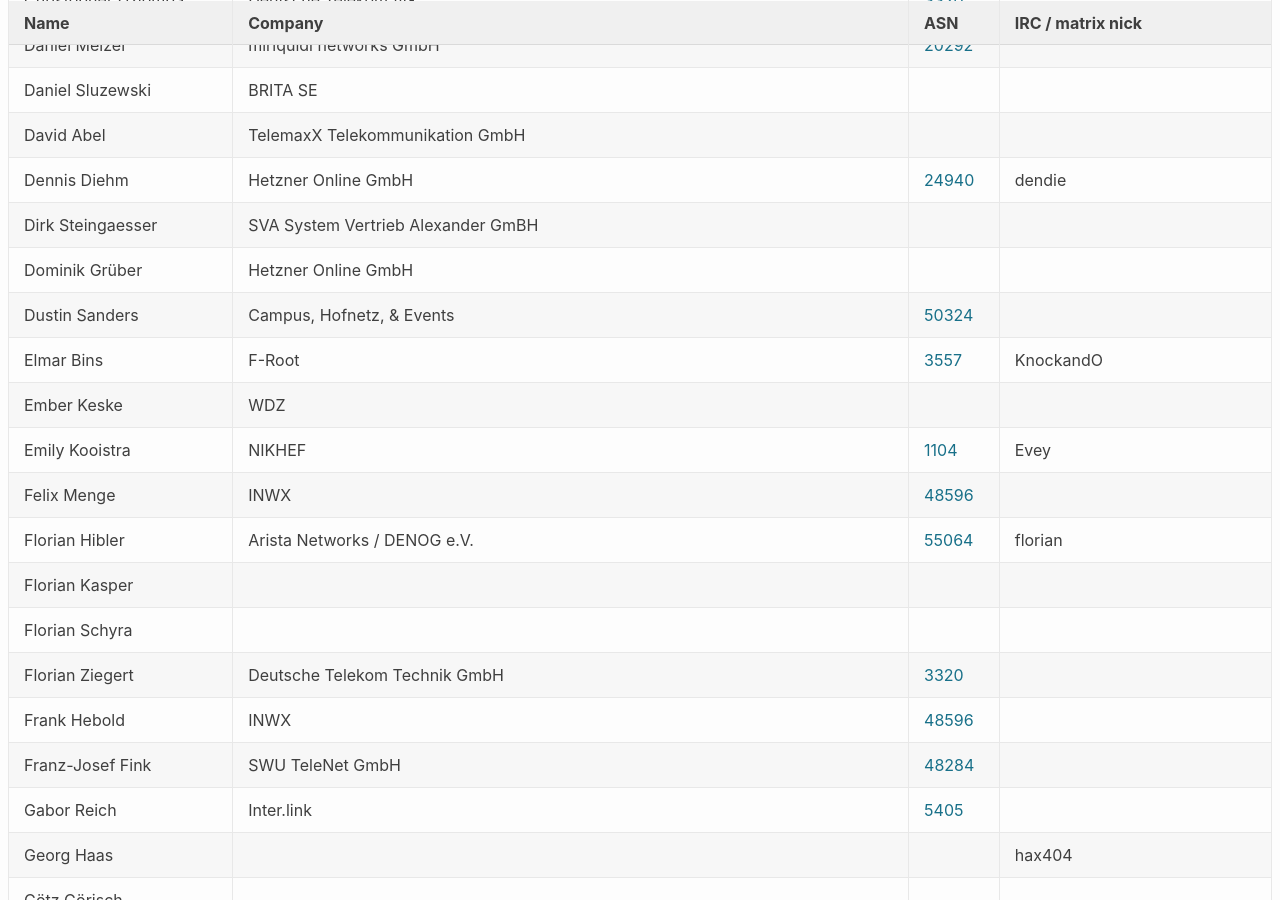
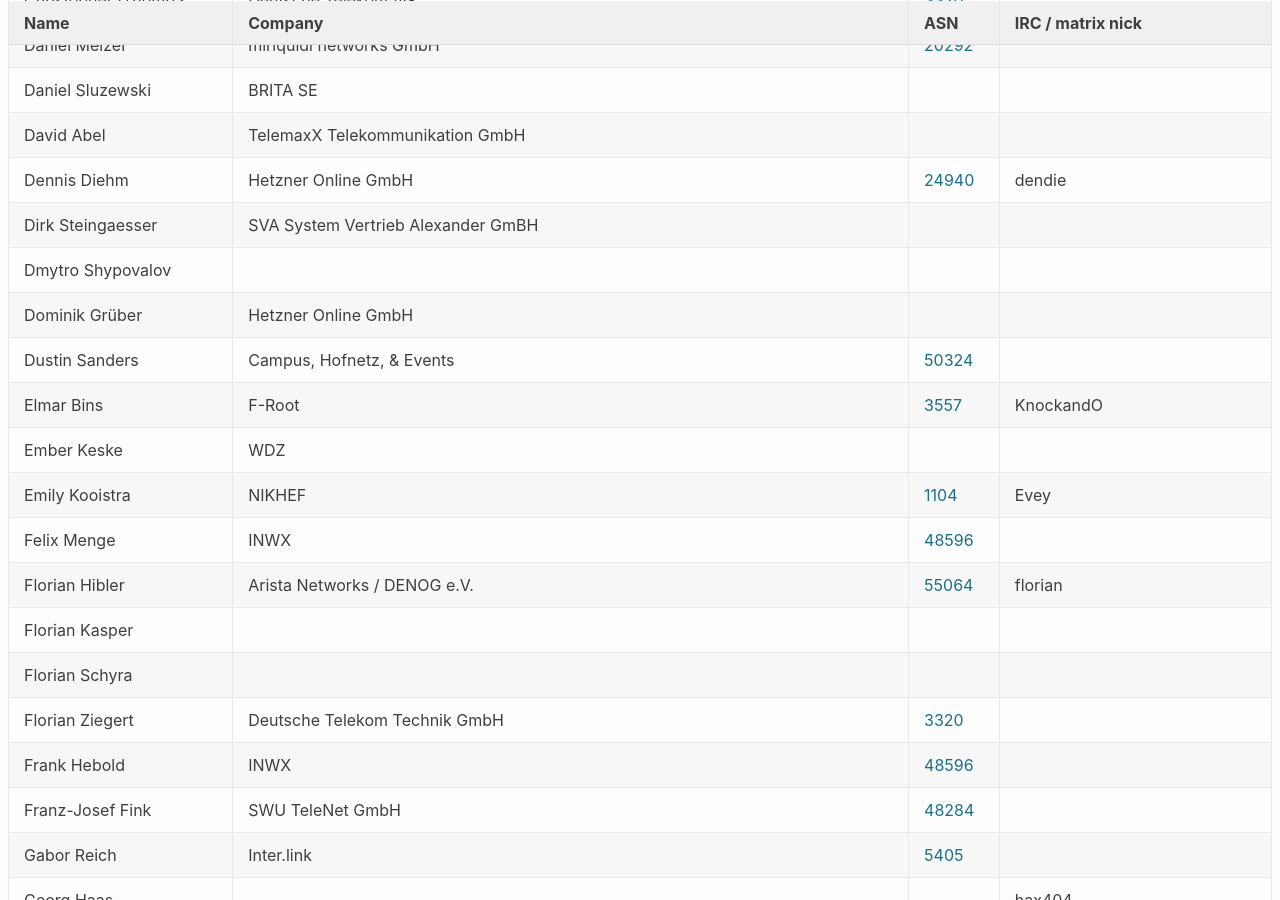
Before and after one commit to denog/pretix-attendeelist, a Jekyll site: the page built from denog17/index.markdown, in a window 1280 px wide and 900 px high, scrolled down 1279 px. Built offline with Jekyll 4.4.1, drawn with Linux system fonts in a browser that asks for light colours.

Commit message:
Latest data: Tue Jul  1 09:11:31 UTC 2025

```diff
--- a/_data/attendees_denog17_onsite.json
+++ b/_data/attendees_denog17_onsite.json
@@ -176,6 +176,12 @@
   {
     "name": "Dirk Steingaesser",
     "company": "SVA System Vertrieb Alexander GmBH",
+    "irc": null,
+    "asn": null
+  },
+  {
+    "name": "Dmytro Shypovalov",
+    "company": null,
     "irc": null,
     "asn": null
   },
```
